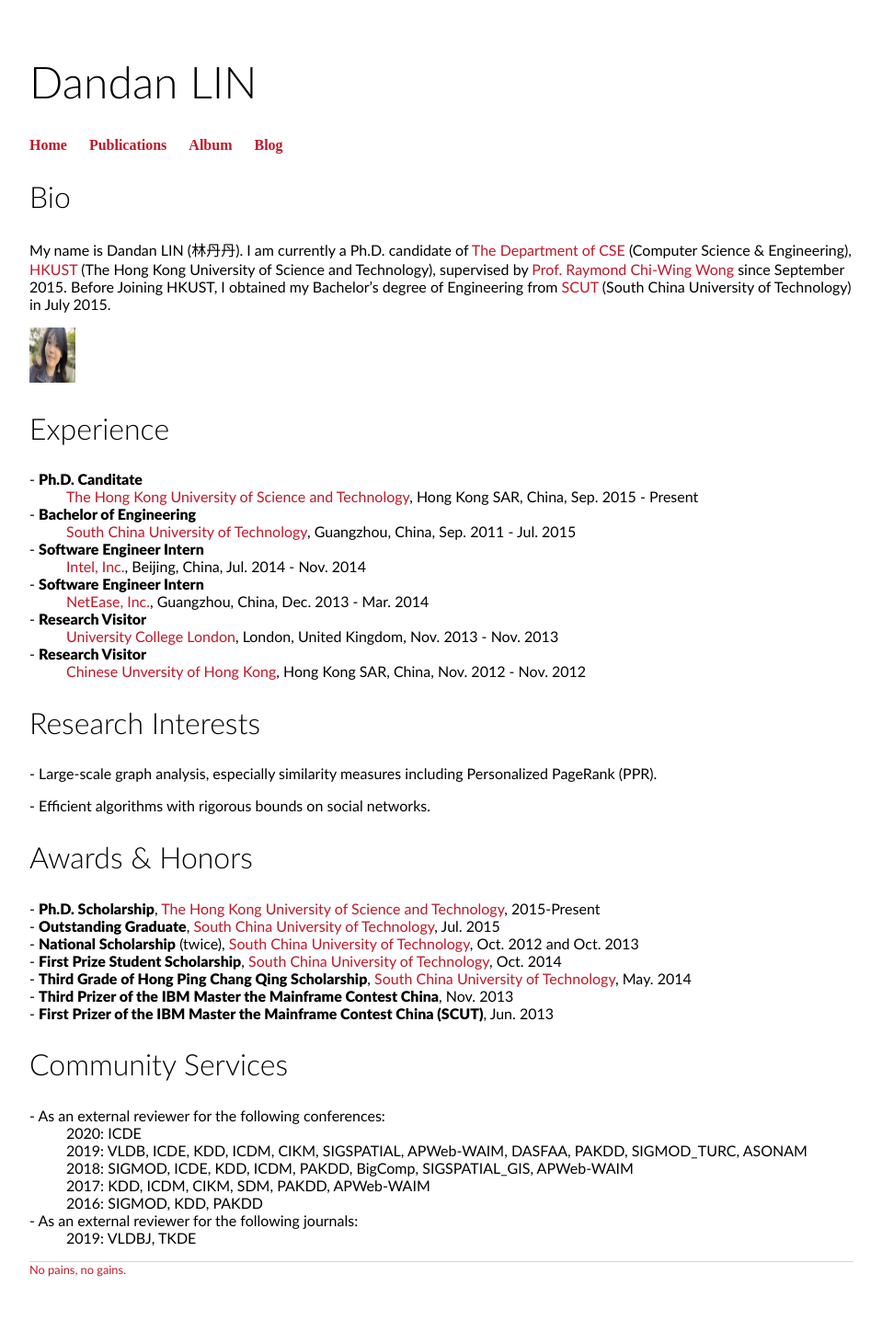
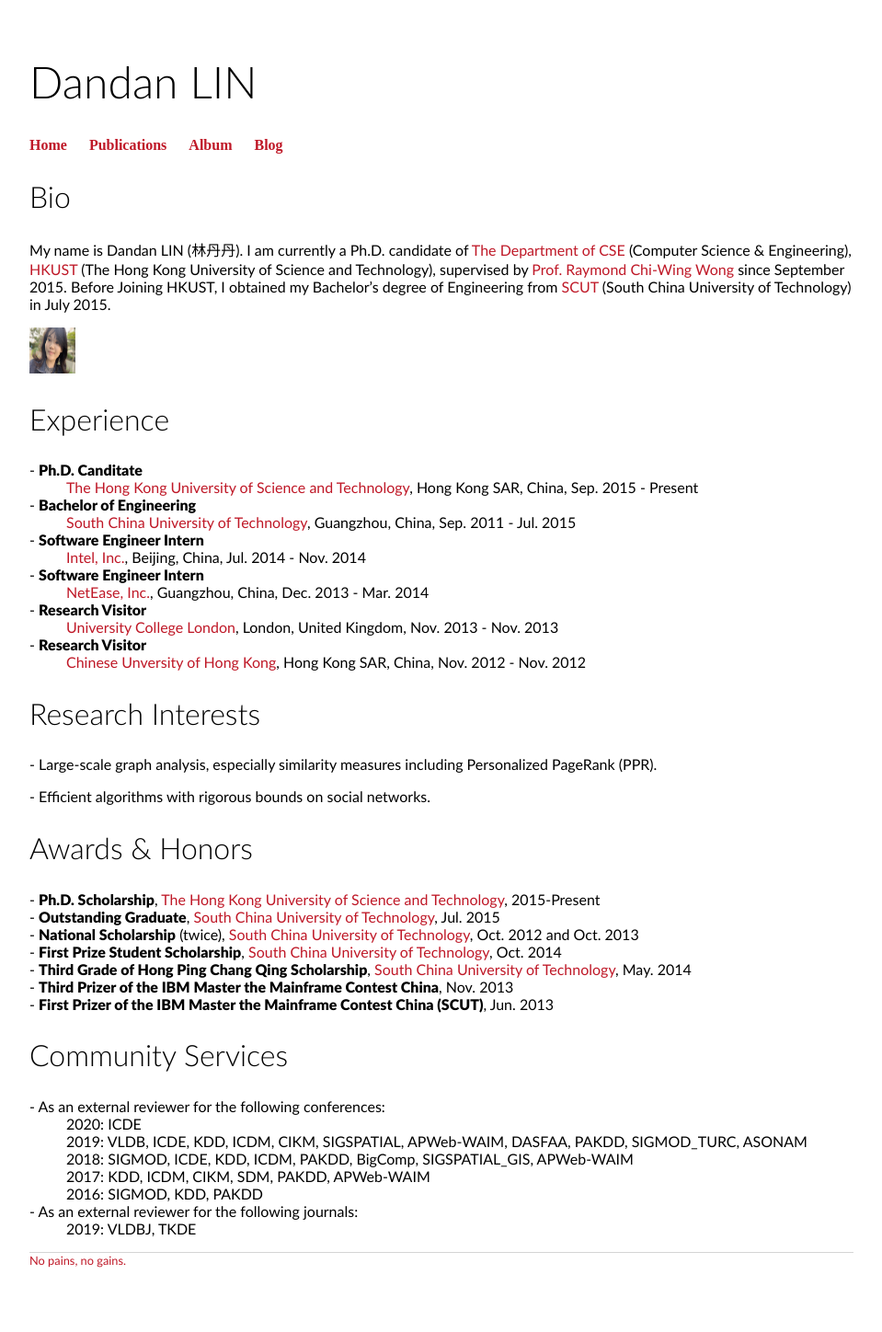
Before and after one commit to 2danlin/2danlin.github.io, a Jekyll site: the page built from index.html, in a window 1280 px wide. Shown: the whole page at 92% size, without its empty margins (160-1119 px from the left). Built offline with Jekyll 4.4.1, drawn with Linux system fonts in a browser that asks for light colours.

Commit message:
Update index.html

```diff
--- a/index.html
+++ b/index.html
@@ -10,7 +10,7 @@ title: Dandan's Homepage
 		<a href="https://www.ust.hk/">HKUST</a> (The Hong Kong University of Science and Technology),
 		supervised by <a href="https://home.cse.ust.hk/~raywong/">Prof. Raymond Chi-Wing Wong</a> since September 2015.
 		Before Joining HKUST, I obtained my Bachelor’s degree of Engineering from <a href="https://www.scut.edu.cn/new/">SCUT</a> (South China University of Technology) in July 2015.</p>
-            <img src="/img/home_img.jpeg" alt="" style="width:50px;height:60px;"/>
+            <img src="/img/home_img.jpeg" alt="" height="50px" width="50px"/>
 
 </div><!-- /.blurb -->
 
```
